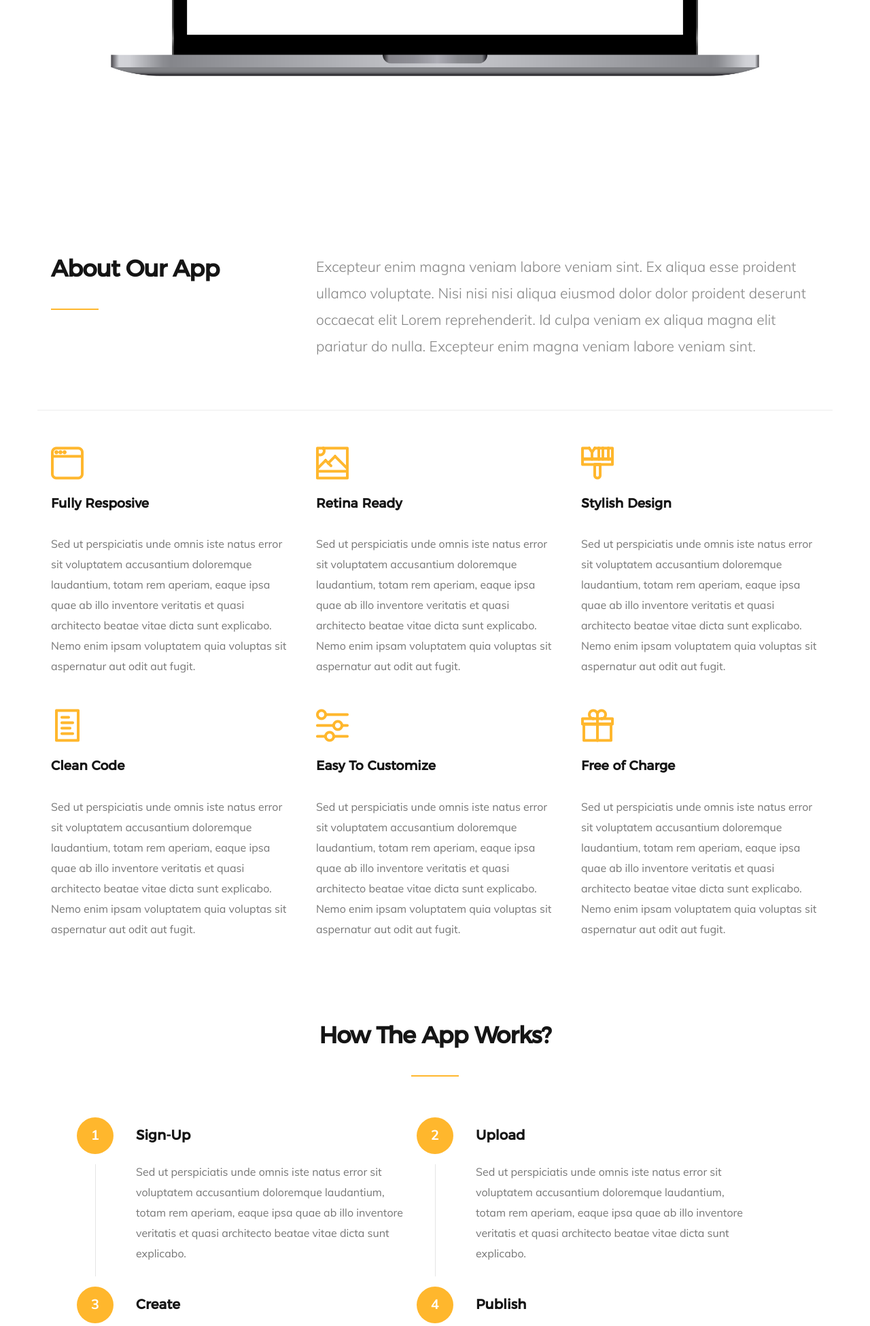
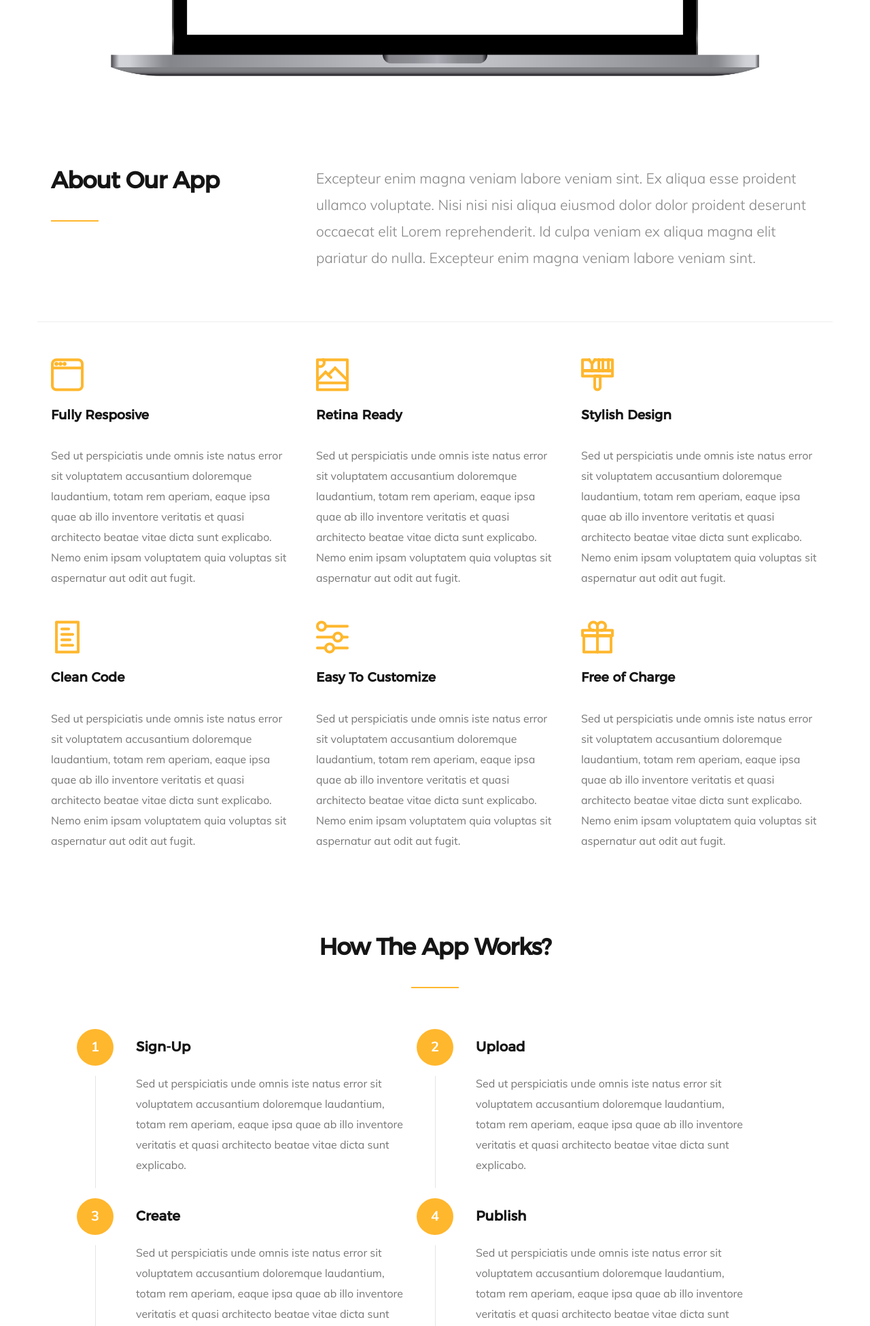
Before and after one commit to JullierJoaquin/CRRLN, a FastAPI app: page / in a window 1280 px wide. Shown: the part 1093-3044 px from the top of the page at 68% size. Run offline with FastAPI, Linux system fonts and the light colour scheme; some web fonts are replaced.

Commit message:
General landpage configurations

```diff
--- a/landing/static/css/main.css
+++ b/landing/static/css/main.css
@@ -1847,7 +1847,7 @@ html[data-useragent*='MSIE 10.0'] .home-scrolldown,
 #about {
   min-height: 786px;
   background: #ffffff;
-  padding-top: 18rem;
+  padding-top: 50px;
   overflow: hidden;
 }
 
```
